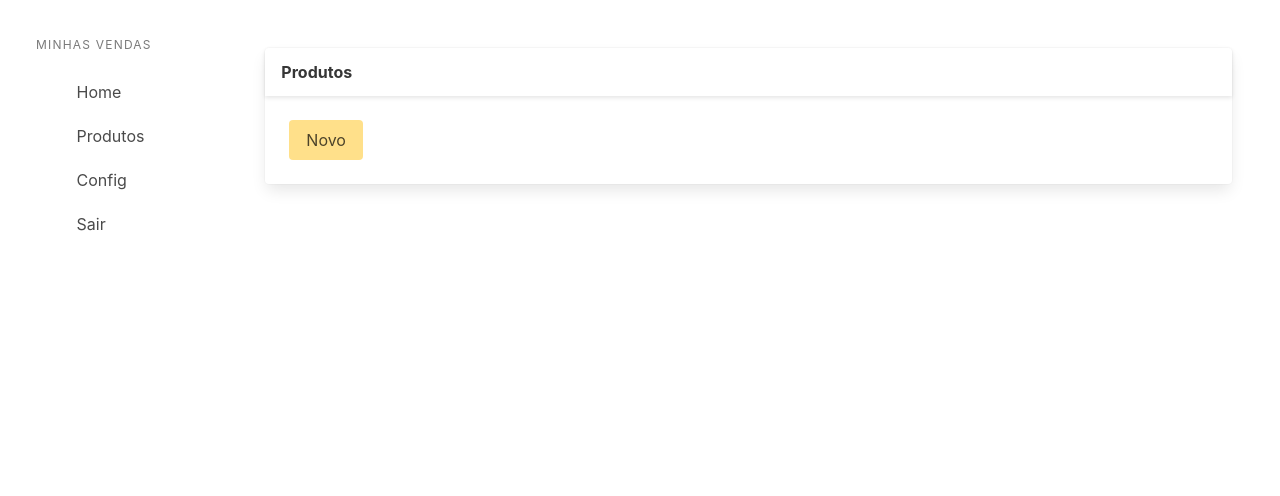
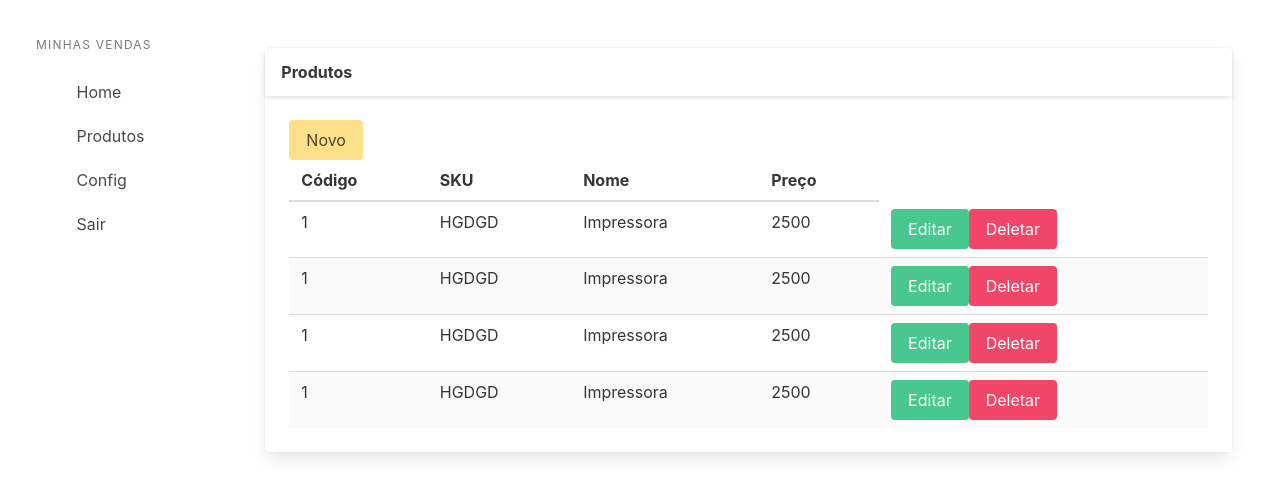
Before and after one commit to marcosmour/vendasappfrontend, a Next.js app: page /consultas/produtos in a window 1280 px wide. Shown: the top 496 px of the page. Built offline with nearby package versions, Linux system fonts and the light colour scheme.

Commit message:
Componente de Tabela

```diff
--- a/src/components/produtos/listagem/index.tsx
+++ b/src/components/produtos/listagem/index.tsx
@@ -1,13 +1,31 @@
 import { Layout} from 'components'
 import Link from 'next/link'
+import { TabelaProdutos} from './tabela'
+import{ Produto} from 'app/models/produtos'
 
 export const ListagemProdutos: React.FC = () => {
+
+    const produto: Produto[] = [{
+        id: "1", sku: "HGDGD", nome: "Impressora", preco: 2500
+    },
+    {
+        id: "1", sku: "HGDGD", nome: "Impressora", preco: 2500
+    },
+
+    {
+        id: "1", sku: "HGDGD", nome: "Impressora", preco: 2500
+    },
+    {
+        id: "1", sku: "HGDGD", nome: "Impressora", preco: 2500
+    }]
+
     return (
         <Layout titulo="Produtos">
             <Link href="/cadastros/produtos">
             <button className="button is-warning">Novo</button>
             </Link>
             <br />
+            <TabelaProdutos produtos={produto} />
         </Layout>
     )
 }
--- /dev/null
+++ b/src/components/produtos/listagem/tabela/index.tsx
@@ -0,0 +1,46 @@
+import {Produto } from 'app/models/produtos'
+
+interface TabelaProdutosProps{
+    produto: Array<Produto>;
+}
+
+export const TabelaProdutos: React.FC<TabelaProdutosProps> = ({
+    produtos
+}) => {
+    return (
+        <table className="table is-striped is-hoverable">
+            <thead>
+                <th>Código</th>
+                <th>SKU</th>
+                <th>Nome</th>
+                <th>Preço</th>
+            </thead>
+            <tbody>
+                {
+                    produtos.map( produto => <ProdutoRow key={produto.id} produto={produto}/>)
+                }
+            </tbody>
+        </table>
+    )
+}
+
+interface ProdutoRowProps {
+    produto: Produto;
+}
+
+const ProdutoRow: React.FC<ProdutoRowProps> = ({
+    produto
+}) => {
+    return (
+        <tr>
+            <td>{ produto.id}</td>
+            <td>{ produto.sku}</td>
+            <td>{ produto.nome}</td>
+            <td>{ produto.preco}</td>
+            <td>
+                <button className="button is-success">Editar</button>
+                <button className="button is-danger">Deletar</button>
+            </td>
+        </tr>
+    )
+}
```
